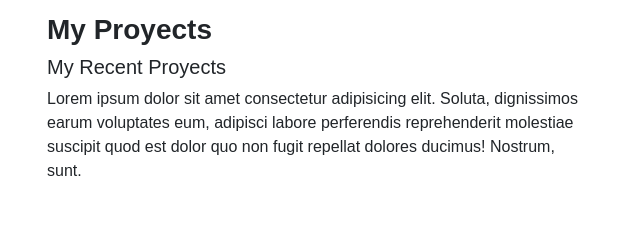
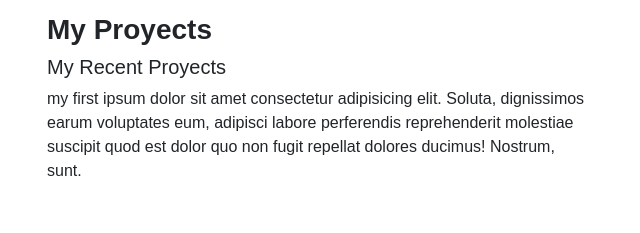
Before and after one commit to adrife2005/mywebsite, a website: page dist/index.html in a window 1280 px wide. Shown: the part 893-1126 px from the top of the page, 605-1245 px from the left. Drawn offline with nearby package versions, Linux system fonts and the light colour scheme.

Commit message:
change index.html

```diff
--- a/dist/index.html
+++ b/dist/index.html
@@ -102,7 +102,7 @@
 
                     <h3><strong>My Proyects</strong></h3>
                     <h6 class="lead">My Recent Proyects</h6>
-                    <p>Lorem ipsum dolor sit amet consectetur adipisicing elit.
+                    <p>my first ipsum dolor sit amet consectetur adipisicing elit.
                         Soluta, dignissimos earum voluptates eum, adipisci labore
                         perferendis reprehenderit molestiae suscipit quod est dolor
                         quo non fugit repellat dolores ducimus! Nostrum, sunt.</p>
```
